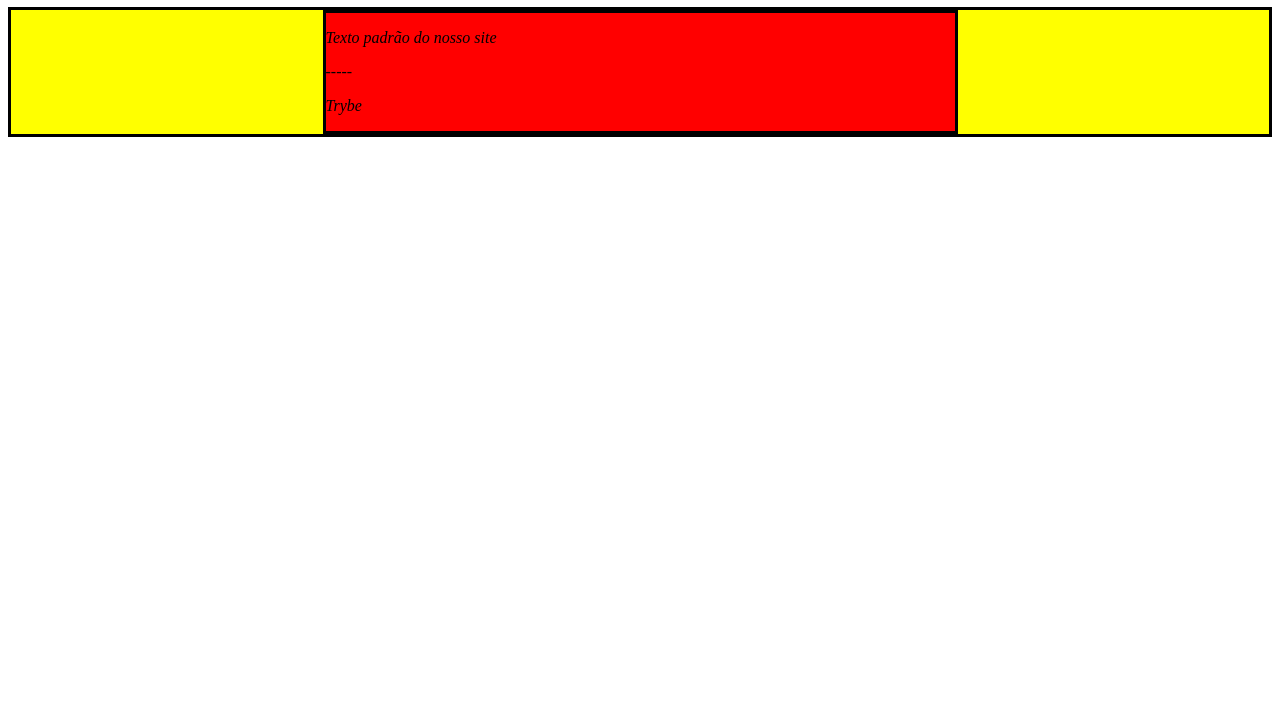
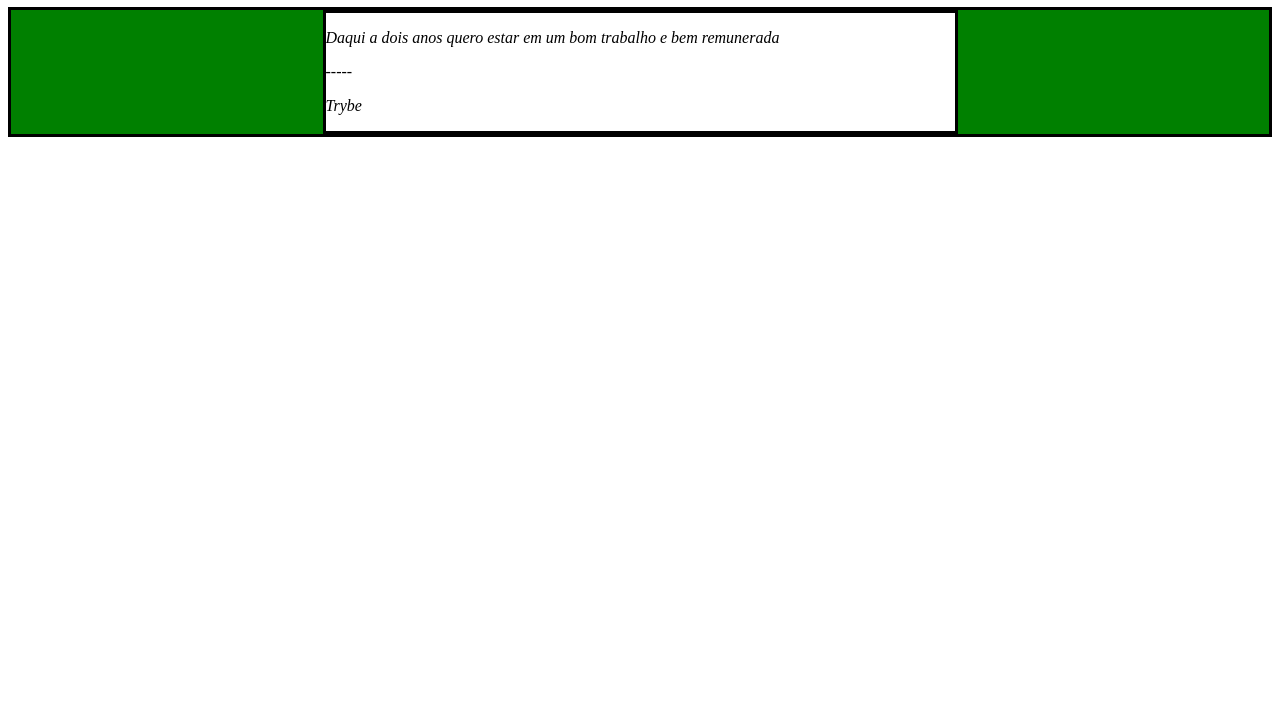
Before and after one commit to adrianachikuji/trybe-exercicios, a plain HTML site: page fundamentos/seção-5-javaScript-dom-eventos-e-web-storage/dia-1-javaScript-dom-e-seletores/index.html in a window 1280 px wide. Shown: the part 73-800 px from the top of the page. Drawn offline with Linux system fonts and the light colour scheme.

Commit message:
exercicio completo

```diff
--- a/fundamentos/seção-5-javaScript-dom-eventos-e-web-storage/dia-1-javaScript-dom-e-seletores/index.html
+++ b/fundamentos/seção-5-javaScript-dom-eventos-e-web-storage/dia-1-javaScript-dom-e-seletores/index.html
@@ -36,12 +36,24 @@
     </header>
     <main class="main-content">
       <section class="center-content">
-        <p>Texto padrão do nosso site</p>
+        <p id="paragraph">Texto padrão do nosso site</p>
         <p>-----</p>
         <p>Trybe</p>
       </section>
     </main>
     <script>
+        const paragraph = document.getElementById('paragraph');
+        paragraph.innerText = 'Daqui a dois anos quero estar em um bom trabalho e bem remunerada';
+
+        const blocoAmarelo = document.getElementsByClassName('main-content')[0];
+        blocoAmarelo.style.backgroundColor = 'green';
+
+        const blocovermelho = document.getElementsByClassName('center-content')[0];
+        blocovermelho.style.backgroundColor = 'white';
+
+        const titulo = document.getElementsByClassName('title')[0];
+        titulo.innerText = 'Exercício - JavaScript';
+
         /*
       Aqui você vai modificar os elementos já existentes utilizando apenas as funções:
       - document.getElementById()
```
